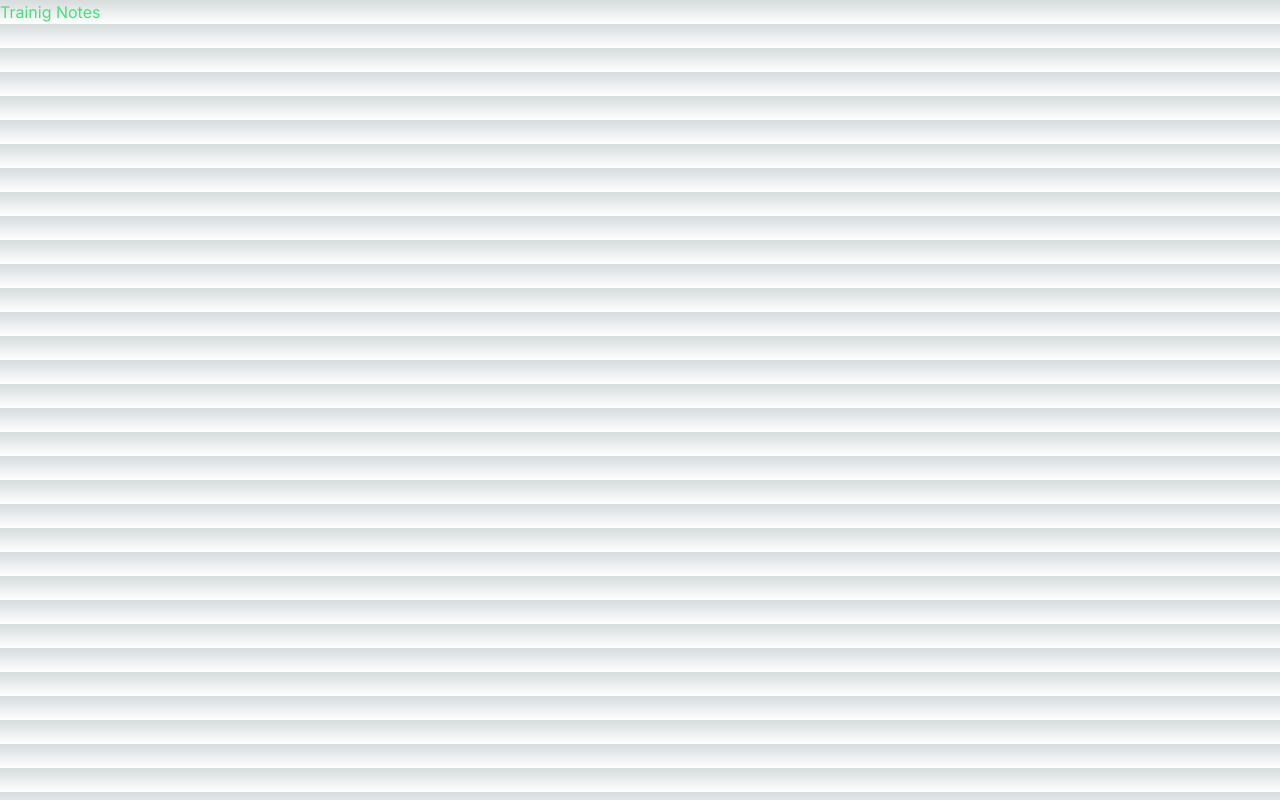
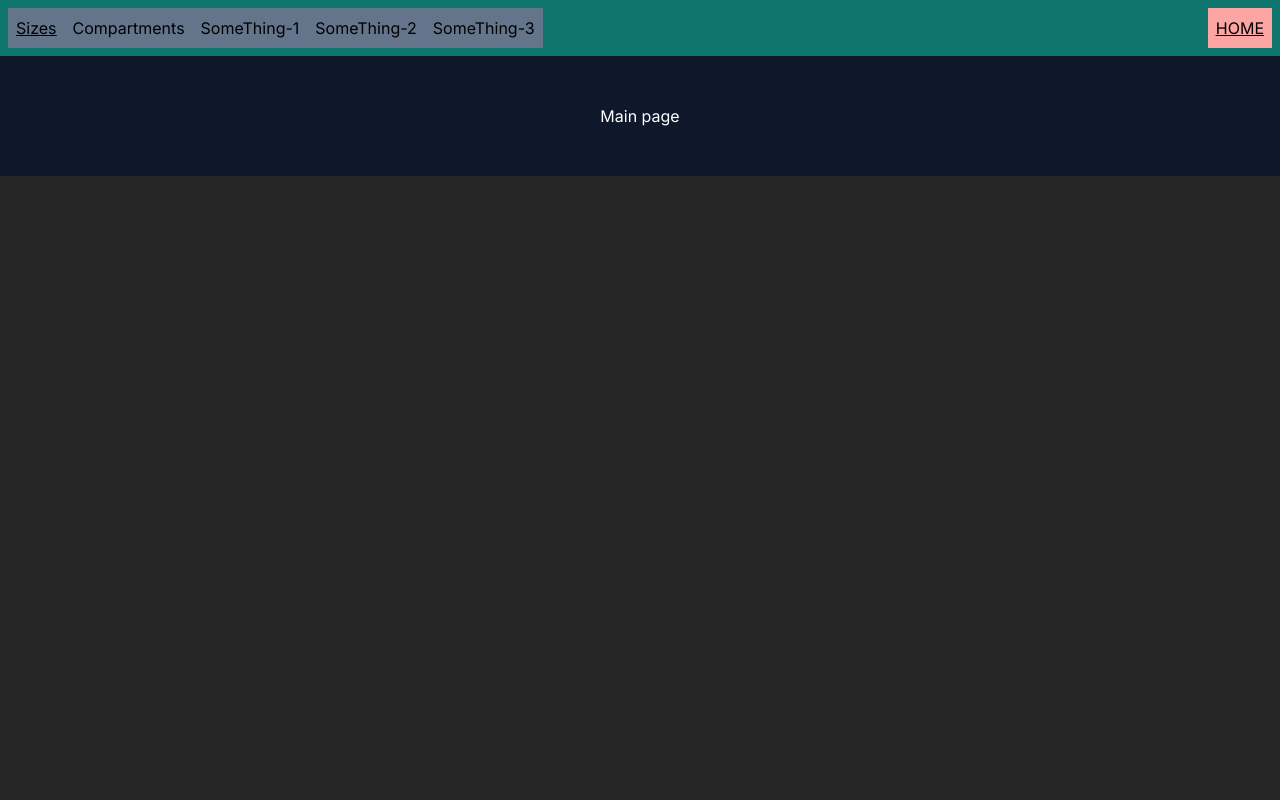
Before and after one commit to NickDriver/training-notes, a Next.js app: page / in a window 1280 px wide. Built offline with nearby package versions, Linux system fonts and the light colour scheme.

Commit message:
added layout

```diff
--- /dev/null
+++ b/src/app/components/NavBar.tsx
@@ -0,0 +1,20 @@
+import Link from "next/link";
+
+export default function NavBar(){
+    return(
+      <>
+        <div className="flex justify-between p-2 bg-teal-700">
+            <ul className="flex bg-slate-500">
+                <li className="p-2 underline"><Link href="/sizes">Sizes</Link></li>
+                <li className="p-2">Compartments</li>
+                <li className="p-2">SomeThing-1</li>
+                <li className="p-2">SomeThing-2</li>
+                <li className="p-2">SomeThing-3</li>
+            </ul>
+            <ul className="flex bg-red-300">
+                <li className="underline p-2 "><Link href="/">HOME</Link></li>
+            </ul>
+        </div>
+      </>
+    )
+}
--- a/src/app/globals.css
+++ b/src/app/globals.css
@@ -2,7 +2,7 @@
 @tailwind components;
 @tailwind utilities;
 
-:root {
+/* :root {
   --foreground-rgb: 0, 0, 0;
   --background-start-rgb: 214, 219, 220;
   --background-end-rgb: 255, 255, 255;
@@ -14,14 +14,16 @@
     --background-start-rgb: 0, 0, 0;
     --background-end-rgb: 0, 0, 0;
   }
-}
+} */
 
 body {
-  color: rgb(var(--foreground-rgb));
+  /* color: rgb(var(--foreground-rgb));
   background: linear-gradient(
       to bottom,
       transparent,
       rgb(var(--background-end-rgb))
     )
-    rgb(var(--background-start-rgb));
+    rgb(var(--background-start-rgb)); */
+    /* background-color: #0d9488; */
+    background-color: #262626;
 }
--- a/src/app/layout.tsx
+++ b/src/app/layout.tsx
@@ -1,6 +1,7 @@
 import './globals.css'
 import type { Metadata } from 'next'
 import { Inter } from 'next/font/google'
+import NavBar from './components/NavBar'
 
 const inter = Inter({ subsets: ['latin'] })
 
@@ -16,7 +17,10 @@ export default function RootLayout({
 }) {
   return (
     <html lang="en">
-      <body className={inter.className}>{children}</body>
+      <body className={inter.className}>
+      <NavBar />
+        {children}
+      </body>
     </html>
   )
 }
--- a/src/app/page.tsx
+++ b/src/app/page.tsx
@@ -1,11 +1,10 @@
 import Image from 'next/image'
+import NavBar from './components/NavBar'
 
 export default function Home() {
   return (
     <>
-      <div>
-        <h1 className='text-green-400'>Trainig Notes</h1>
-      </div>
+      <div className='flex justify-center items-center p-12 bg-slate-900 text-white'>Main page</div>
     </>
   )
 }
--- /dev/null
+++ b/src/app/sizes/page.tsx
@@ -0,0 +1,9 @@
+import NavBar from "../components/NavBar";
+
+export default function Sizes(){
+return (
+    <>
+      <div className='flex justify-center items-center p-12 bg-slate-900 text-white'>SIZES</div>
+    </>
+  )
+}
```
